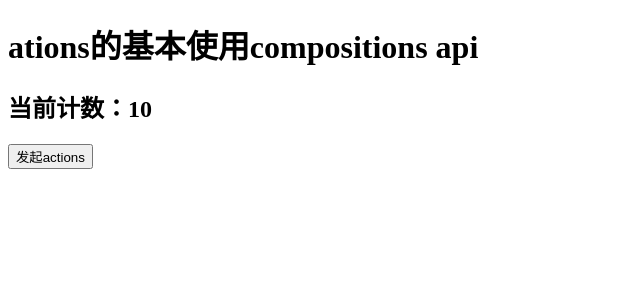
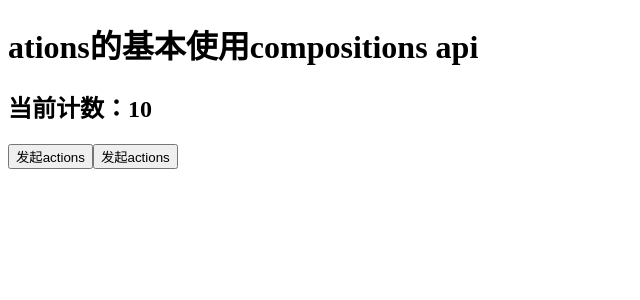
Before and after one commit to wgm0813/06_vuex_pinia, a Vue app: page / in a window 1280 px wide. Shown: the top 300 px of the page, without its empty margins (0-640 px from the left). Built offline with nearby package versions, Linux system fonts and the light colour scheme.

Commit message:
compositions api默认使用方法，简单

```diff
--- a/src/views/06_actions的基本使用compositions api.vue
+++ b/src/views/06_actions的基本使用compositions api.vue
@@ -4,6 +4,7 @@
     <h2>当前计数：{{ store.state.count }}</h2>
     <!-- <button @click="actionClick">发起actions</button> -->
     <button @click="increment">发起actions</button>
+    <button @click="incrementActions">发起actions</button>
   </div>
 </template>
 
@@ -22,6 +23,12 @@
     newActions[key] = actions[key].bind({$store:store})
   })
   const {increment} = newActions;
+
+
+  // 使用默认的做法
+  function incrementActions(){
+    store.dispatch('increment')
+  }
 </script>
 
 <style>
```
